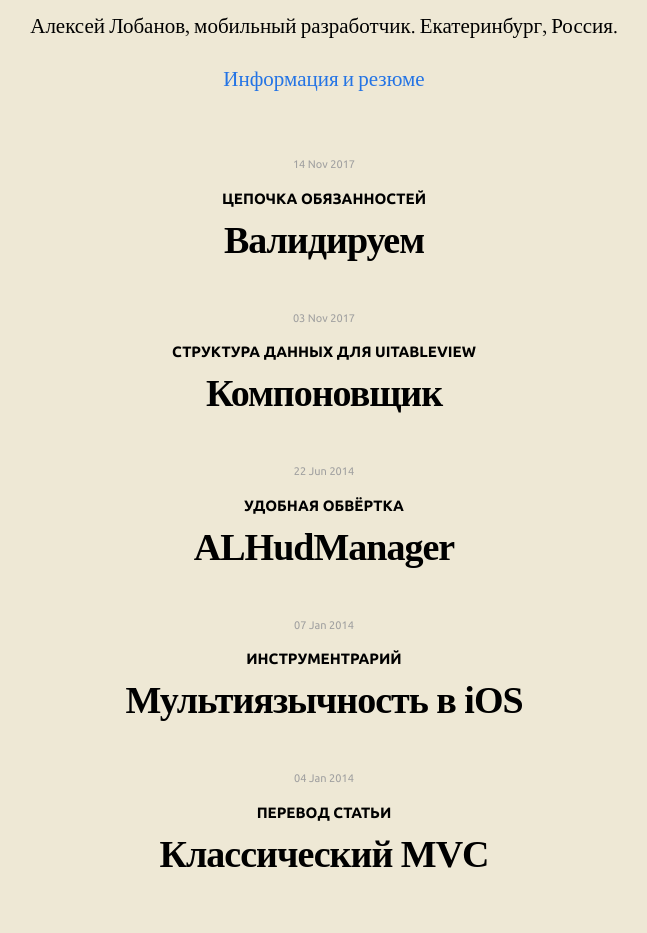
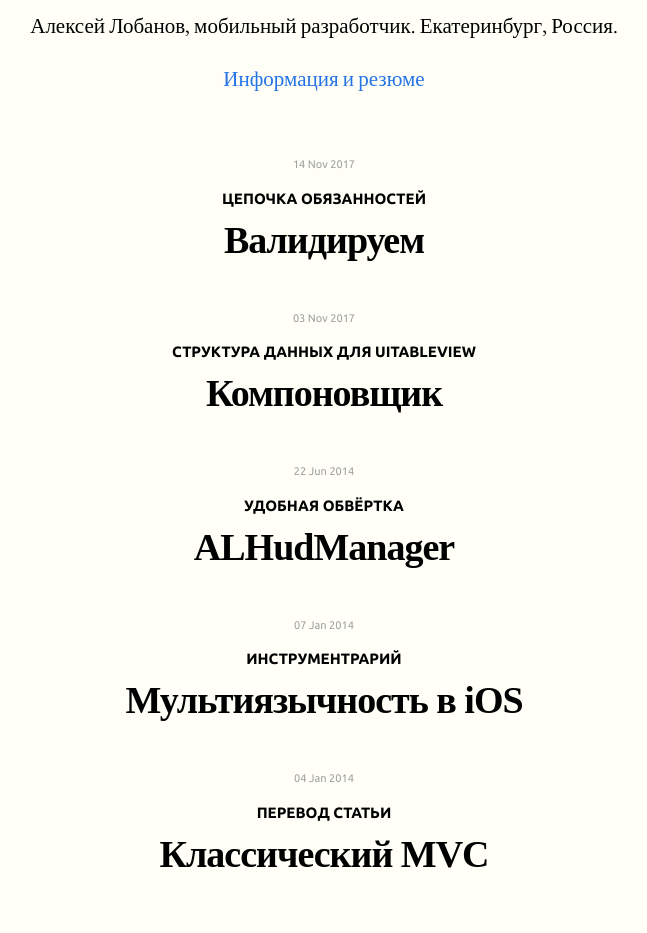
Before and after one commit to alobanov/alobanov.github.io, a Jekyll site: the page built from index.html, in a window 1280 px wide. Shown: the whole page, without its empty margins (316-963 px from the left). Built offline with Jekyll 4.4.1, drawn with Linux system fonts in a browser that asks for light colours; some web fonts are replaced.

Commit message:
Update main.scss

```diff
--- a/css/main.scss
+++ b/css/main.scss
@@ -15,7 +15,7 @@ $base-line-height: 1.60em;
 $spacing-unit:     30px;
 
 $text-color:       #000000;
-$background-color: #eee8d5;
+$background-color: #fffff8;
 $brand-color:      #2474e5;
 
 $grey-color:       #828282;
```
